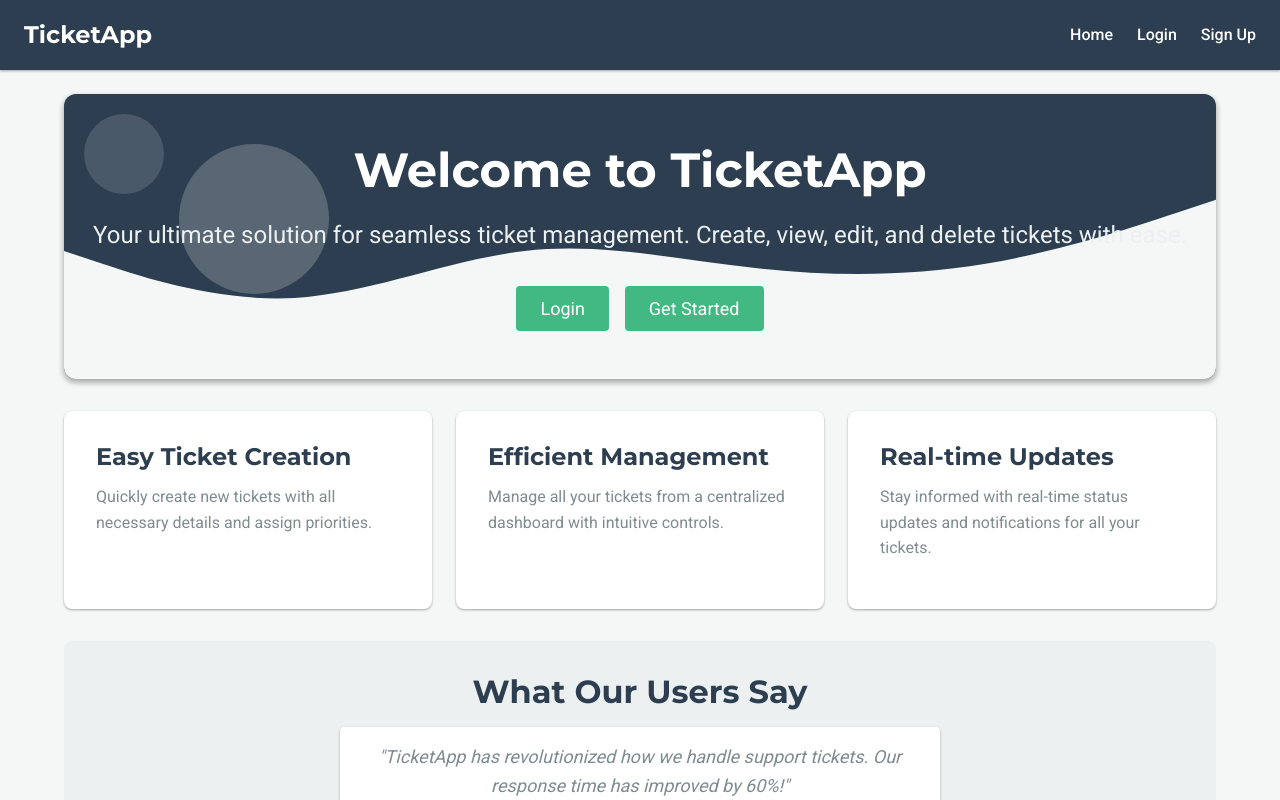
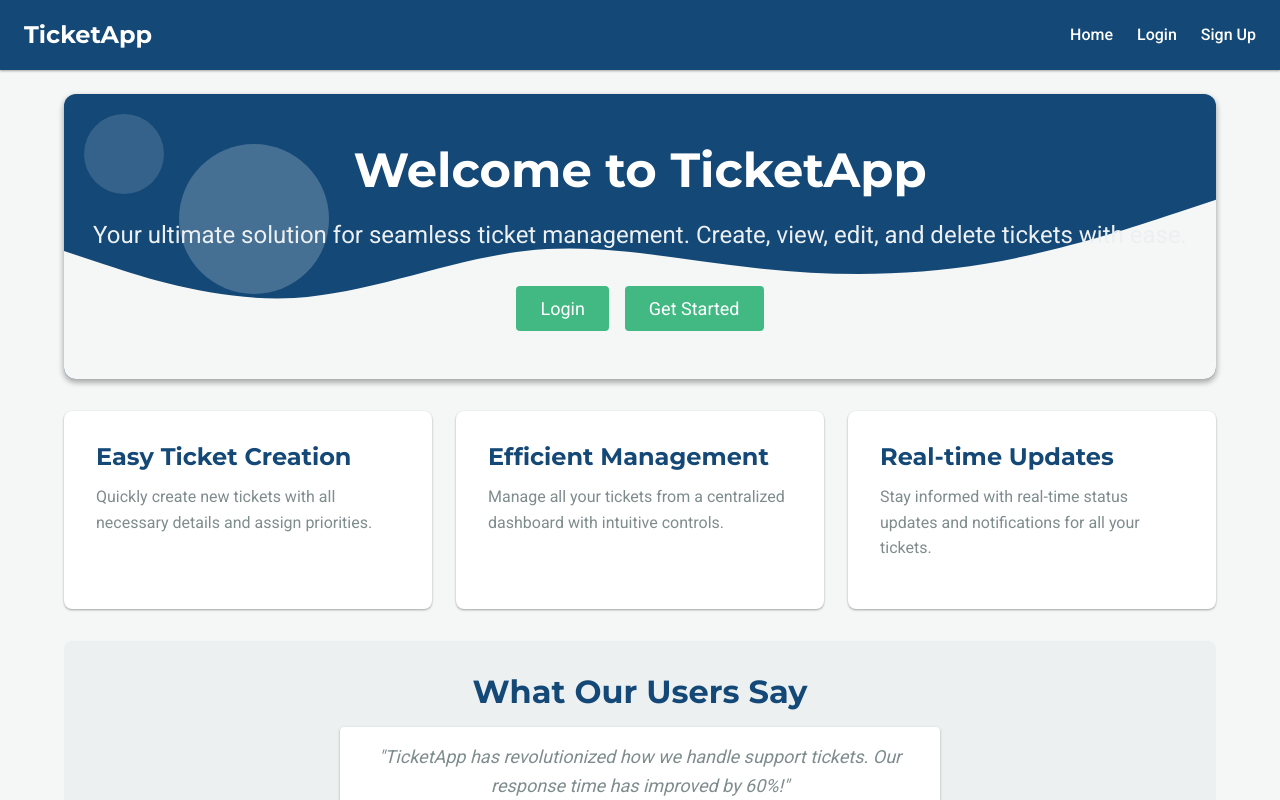
Before and after one commit to DanIrl7/react-ticket, a React (Vite) app: page / in a window 1280 px wide. Shown: the top 800 px of the page. Built offline with nearby package versions, Linux system fonts and the light colour scheme.

Commit message:
Update GlobalStyles.js

```diff
--- a/src/styles/GlobalStyles.js
+++ b/src/styles/GlobalStyles.js
@@ -2,7 +2,7 @@ import { createGlobalStyle } from 'styled-components';
 
 const GlobalStyles = createGlobalStyle`
   :root {
-    --color-primary-dark: #2c3e50;
+    --color-primary-dark: rgb(20, 72, 119);
     --color-primary-light: #34495e;
     --color-accent: #42b983;
     --color-text-light: #ecf0f1;
```
